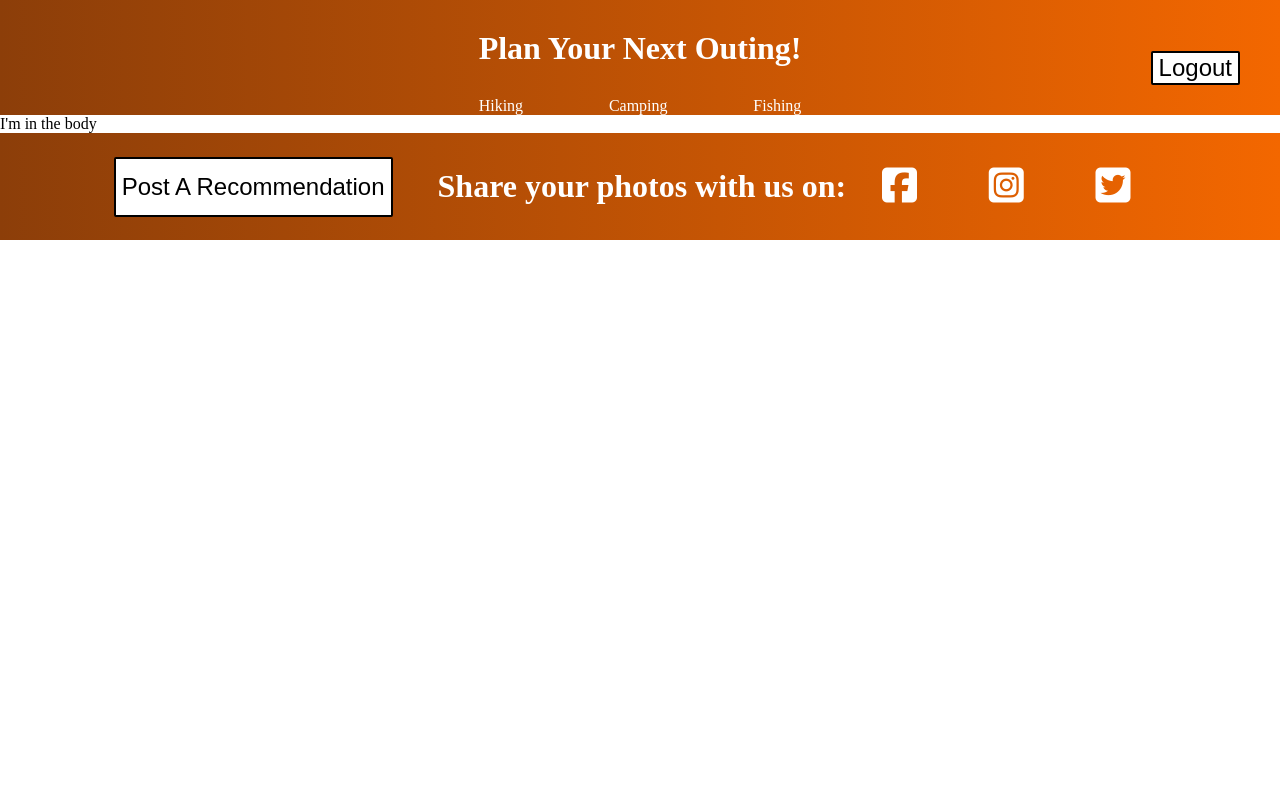
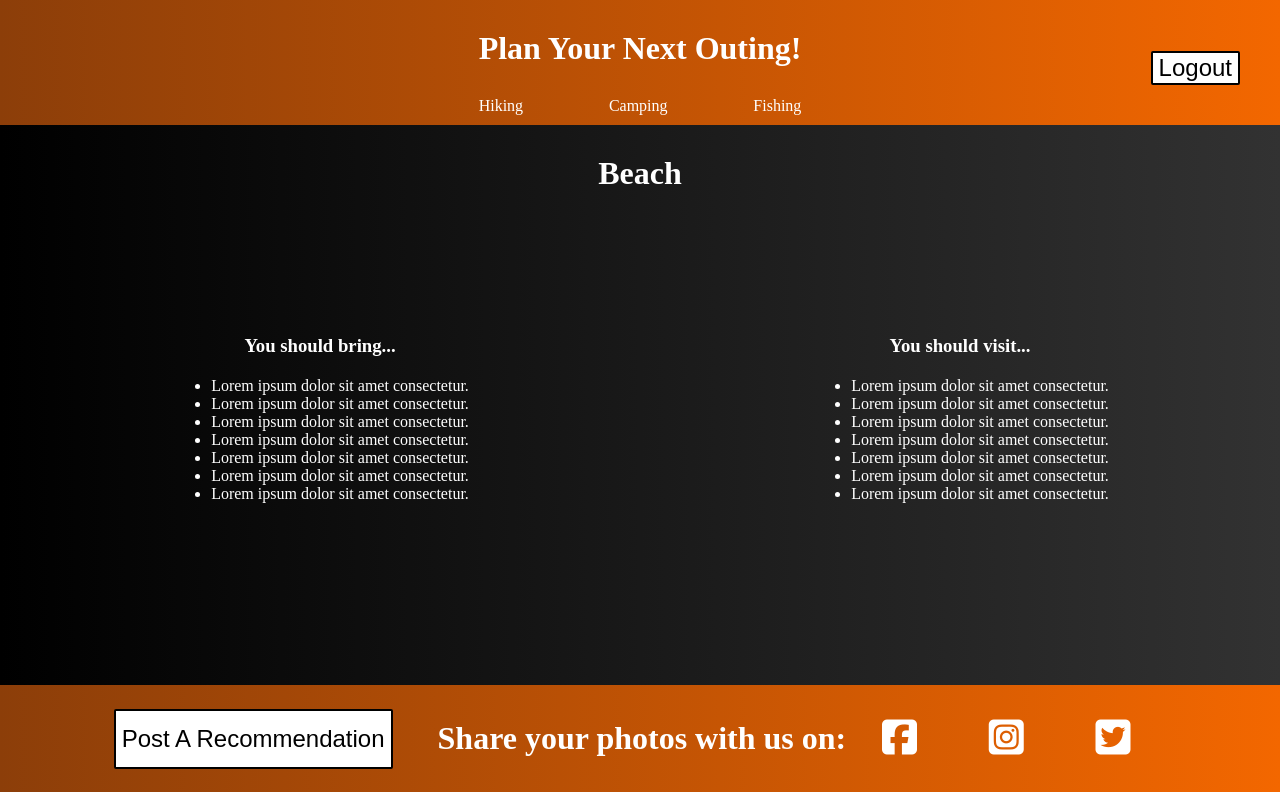
Before and after one commit to EdwinTinoco/ActivityCheckListApp, a Flask app: template templates/beach.html in a window 1280 px wide. Run offline with Flask 2, Linux system fonts and the light colour scheme; the template is opened without the code that fills it, so the values that code supplies are empty; some libraries are stand-ins or nearby versions.

Commit message:
modified beach page

```diff
--- a/styles/page-styles.css
+++ b/styles/page-styles.css
@@ -19,6 +19,7 @@ html * {
 .links-wrapper  {
   display: flex;
   justify-content: space-between;
+  margin-bottom: 10px;
 }
 
 .link a {
@@ -37,13 +38,50 @@ html * {
   font-size: 1.5em;
   position: absolute;
   right: 40px;
-  bottom: 30px;
+  bottom: 40px;
   border-radius: 2px;
   background: white;
   /* color: #F36700; */
 }
 
+.body {
+  display: flex;
+  flex-direction: column;
+  align-items: center;
+  background-image: linear-gradient(to right, black, #323232);
+  color: white;
+  height: 70vh;
+}
 
+.body-content-wrapper  {
+  width: 100vw;
+  display: flex;
+  justify-content: space-around;
+  margin-bottom: 40px;
+  height: 65vh;
+}
+
+.page-title {
+  margin-top: 30px;
+}
+
+.to-go {
+  display: flex;
+  flex-direction: column;
+  align-items: center;
+  justify-content: center;
+}
+
+.to-pack {
+  display: flex;
+  flex-direction: column;
+  align-items: center;
+  justify-content: center;
+}
+
+.list-title {
+  margin-bottom: 20px;
+}
 
 .footer {
   display: flex;
--- a/templates/beach.html
+++ b/templates/beach.html
@@ -38,7 +38,40 @@
   </div>
 
   <div class="body">
-    I'm in the body
+    <div class="page-title">
+      <h1>Beach</h1>
+    </div>
+    <div class="body-content-wrapper">
+
+      <div class="to-pack">
+        <div class="list-title">
+          <h3>You should bring...</h3>
+        </div>
+        <ul>
+          <li>Lorem ipsum dolor sit amet consectetur.</li>
+          <li>Lorem ipsum dolor sit amet consectetur.</li>
+          <li>Lorem ipsum dolor sit amet consectetur.</li>
+          <li>Lorem ipsum dolor sit amet consectetur.</li>
+          <li>Lorem ipsum dolor sit amet consectetur.</li>
+          <li>Lorem ipsum dolor sit amet consectetur.</li>
+          <li>Lorem ipsum dolor sit amet consectetur.</li>
+        </ul>
+      </div>
+      <div class="to-go">
+        <div class="list-title">
+          <h3>You should visit...</h3>
+        </div>
+        <ul>
+          <li>Lorem ipsum dolor sit amet consectetur.</li>
+          <li>Lorem ipsum dolor sit amet consectetur.</li>
+          <li>Lorem ipsum dolor sit amet consectetur.</li>
+          <li>Lorem ipsum dolor sit amet consectetur.</li>
+          <li>Lorem ipsum dolor sit amet consectetur.</li>
+          <li>Lorem ipsum dolor sit amet consectetur.</li>
+          <li>Lorem ipsum dolor sit amet consectetur.</li>
+        </ul>
+      </div>
+    </div>
   </div>
 
   <div class="footer">
```
